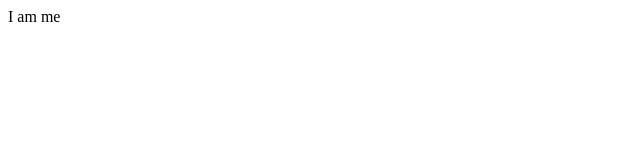
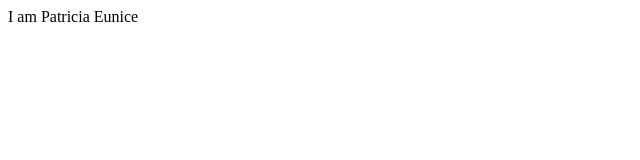
Before and after one commit to Eun1030/uniss, a plain HTML site: page index.html in a window 1280 px wide. Shown: the full height of the page, 0-640 px from the left. Drawn offline with Linux system fonts and the light colour scheme.

Commit message:
Added all

```diff
--- a/index.html
+++ b/index.html
@@ -6,6 +6,6 @@
     <title>Document</title>
 </head>
 <body>
-    I am me
+    I am Patricia Eunice
 </body>
 </html>
```
